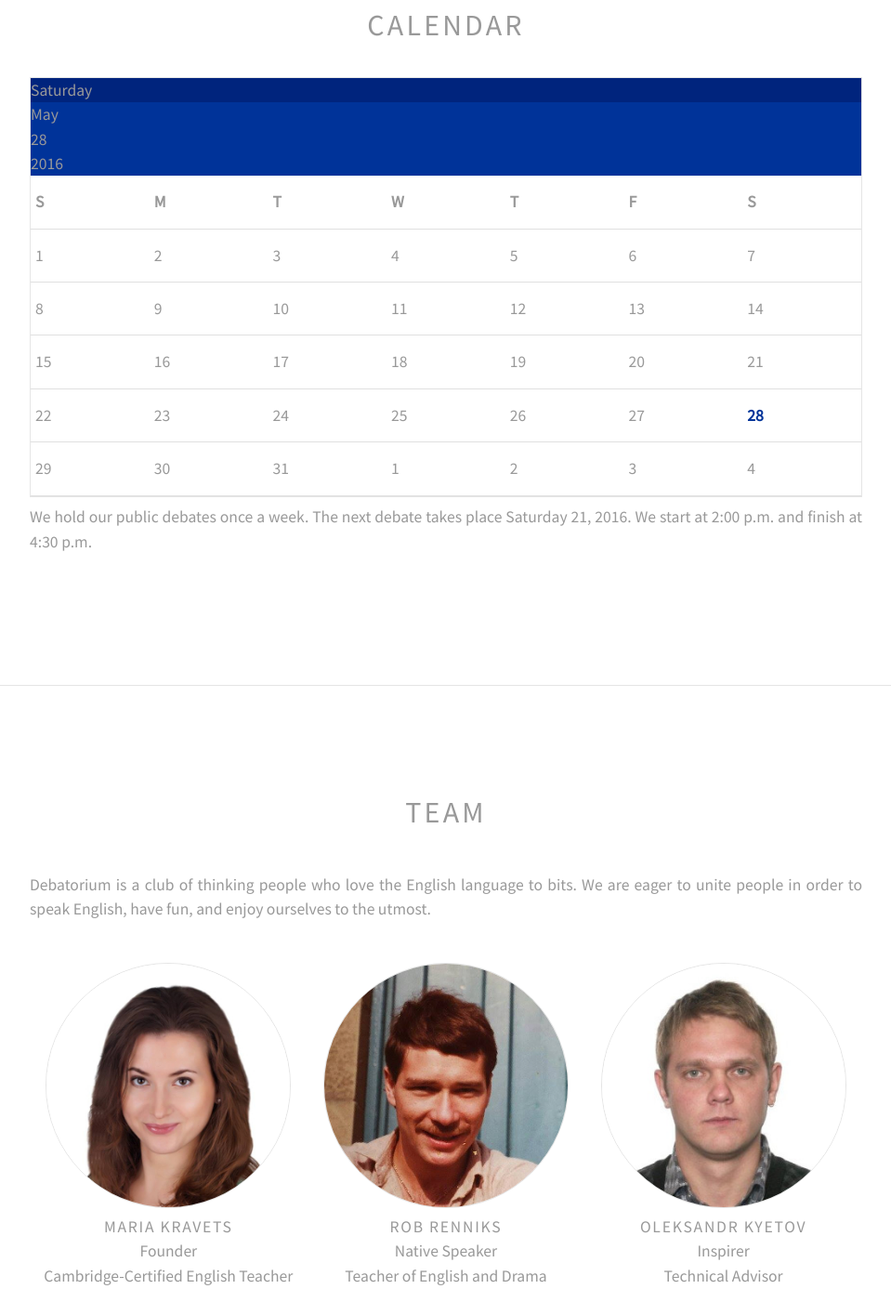
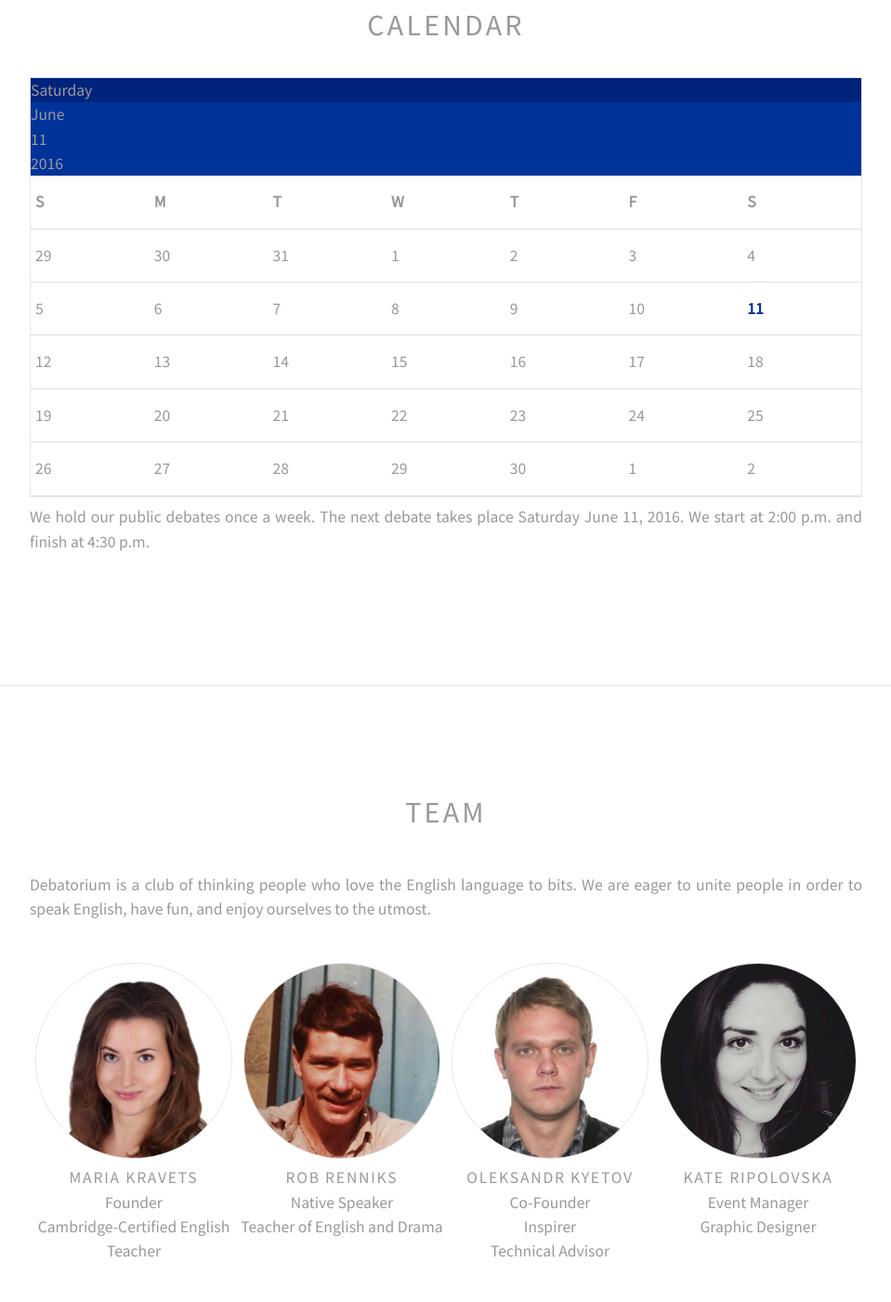
Before and after one commit to debatoriumclub/debatoriumclub.github.io, a plain HTML site: page index.html in a window 1280 px wide. Shown: the part 2512-3913 px from the top of the page at 93% size, without its empty margins (160-1119 px from the left). Drawn offline with nearby package versions, Linux system fonts and the light colour scheme; some packages are replaced by stand-ins of ours.

Commit message:
Adding Kate

```diff
--- a/css/debatorium.css
+++ b/css/debatorium.css
@@ -320,8 +320,8 @@ a:not(.navigation__item__icon) {
 		padding-left: 1em;
 	}
 	.team-member__photo__image {
-		width: 15em;
-		height: 15em
+		width: 12em;
+		height: 12em
 	}
 	.team-member__about {
 		padding-bottom: 0;
@@ -389,8 +389,8 @@ a:not(.navigation__item__icon) {
 		padding-left: 1em;
 	}
 	.team-member__photo__image {
-		width: 12em;
-		height: 12em
+		width: 10em;
+		height: 10em
 	}
 	.team-member__about {
 		padding-bottom: 0;
@@ -458,11 +458,11 @@ a:not(.navigation__item__icon) {
 		padding-left: 1em;
 	}
 	.team-member__photo__image {
-		width: 9em;
-		height: 9em
+		width: 12em;
+		height: 12em
 	}
 	.team-member__about {
-		padding-bottom: 0;
+		padding-bottom: 2em;
 	}
 }
 
--- a/index.html
+++ b/index.html
@@ -148,10 +148,10 @@
 											Saturday
 										</div>
 										<div class="picker__month-display">
-											<div>May</div>
+											<div>June</div>
 										</div>
 										<div class="picker__day-display">
-											<div>28</div>
+											<div>11</div>
 										</div>
 										<div class="picker__year-display">
 											<div>2016</div>
@@ -172,56 +172,56 @@
 											</thead>
 											<tbody>
 												<tr>
+													<td><div class="picker__day picker__day--outfocus">29</div></td>
+													<td><div class="picker__day picker__day--outfocus">30</div></td>
+													<td><div class="picker__day picker__day--outfocus">31</div></td>
 													<td><div class="picker__day picker__day--infocus">1</div></td>
 													<td><div class="picker__day picker__day--infocus">2</div></td>
 													<td><div class="picker__day picker__day--infocus">3</div></td>
 													<td><div class="picker__day picker__day--infocus">4</div></td>
+												</tr>
+												<tr>
 													<td><div class="picker__day picker__day--infocus">5</div></td>
 													<td><div class="picker__day picker__day--infocus">6</div></td>
 													<td><div class="picker__day picker__day--infocus">7</div></td>
-												</tr>
-												<tr>
 													<td><div class="picker__day picker__day--infocus">8</div></td>
 													<td><div class="picker__day picker__day--infocus">9</div></td>
 													<td><div class="picker__day picker__day--infocus">10</div></td>
-													<td><div class="picker__day picker__day--infocus">11</div></td>
+													<td><div class="picker__day picker__day--infocus calendar__picker__date--selected">11</div></td>
+												</tr>
+												<tr>
 													<td><div class="picker__day picker__day--infocus">12</div></td>
 													<td><div class="picker__day picker__day--infocus">13</div></td>
 													<td><div class="picker__day picker__day--infocus">14</div></td>
-												</tr>
-												<tr>
 													<td><div class="picker__day picker__day--infocus">15</div></td>
 													<td><div class="picker__day picker__day--infocus">16</div></td>
 													<td><div class="picker__day picker__day--infocus">17</div></td>
 													<td><div class="picker__day picker__day--infocus">18</div></td>
+												</tr>
+												<tr>
 													<td><div class="picker__day picker__day--infocus">19</div></td>
 													<td><div class="picker__day picker__day--infocus">20</div></td>
 													<td><div class="picker__day picker__day--infocus">21</div></td>
-												</tr>
-												<tr>
 													<td><div class="picker__day picker__day--infocus">22</div></td>
 													<td><div class="picker__day picker__day--infocus">23</div></td>
 													<td><div class="picker__day picker__day--infocus">24</div></td>
 													<td><div class="picker__day picker__day--infocus">25</div></td>
+												</tr>
+												<tr>
 													<td><div class="picker__day picker__day--infocus">26</div></td>
 													<td><div class="picker__day picker__day--infocus">27</div></td>
-													<td><div class="picker__day picker__day--infocus calendar__picker__date--selected">28</div></td>
-												</tr>
-												<tr>
+													<td><div class="picker__day picker__day--infocus">28</div></td>
 													<td><div class="picker__day picker__day--infocus">29</div></td>
 													<td><div class="picker__day picker__day--infocus">30</div></td>
-													<td><div class="picker__day picker__day--infocus">31</div></td>
 													<td><div class="picker__day picker__day--outfocus">1</div></td>
 													<td><div class="picker__day picker__day--outfocus">2</div></td>
-													<td><div class="picker__day picker__day--outfocus">3</div></td>
-													<td><div class="picker__day picker__day--outfocus">4</div></td>
 												</tr>
 											</tbody>
 										</table>
 									</div>
 								</div>
 							</div>
-							<div class="text-container col s12 m12 l12">We hold our public debates once a week. The next debate takes place Saturday 21, 2016. We start at 2:00 p.m. and finish at 4:30 p.m.</div>
+							<div class="text-container col s12 m12 l12">We hold our public debates once a week. The next debate takes place Saturday June 11, 2016. We start at 2:00 p.m. and finish at 4:30 p.m.</div>
 						</div>
 					</div>
 				</div>
@@ -236,7 +236,7 @@
 								Debatorium is a club of thinking people who love the English language to bits. We are eager to unite people in order to speak English, have fun, and enjoy ourselves to the utmost.
 							</div>
 							<div class="team-member__photo__container col s12 m12 l12">
-								<div class="col s12 m4 l4">
+								<div class="col s12 m6 l3">
 									<div><a class="team-member__photo__link"><img class="team-member__photo__image circle" src="images/MariaKravets.jpg"></a></div>
 									<div class="team-member__name">Maria Kravets</div>
 									<div class="team-member__about">
@@ -244,7 +244,7 @@
 										<div>Cambridge-Certified English Teacher</div>
 									</div>
 								</div>
-								<div class="col s12 m4 l4">
+								<div class="col s12 m6 l3">
 									<div><a class="team-member__photo__link"><img class="team-member__photo__image circle" src="images/RobRenniks.jpg"></a></div>
 									<div class="team-member__name">Rob Renniks</div>
 									<div class="team-member__about">
@@ -252,12 +252,21 @@
 										<div>Teacher of English and Drama</div>
 									</div>
 								</div>
-								<div class="col s12 m4 l4">
+								<div class="col s12 m6 l3">
 									<div><a class="team-member__photo__link"><img class="team-member__photo__image circle" src="images/OleksandrKyetov.jpg"></a></div>
 									<div class="team-member__name">Oleksandr Kyetov</div>
 									<div class="team-member__about">
+										<div>Co-Founder</div>
 										<div>Inspirer</div>
 										<div>Technical Advisor</div>
+									</div>
+								</div>
+								<div class="col s12 m6 l3">
+									<div><a class="team-member__photo__link"><img class="team-member__photo__image circle" src="images/KateRipolovska.jpg"></a></div>
+									<div class="team-member__name">Kate Ripolovska</div>
+									<div class="team-member__about">
+										<div>Event Manager</div>
+										<div>Graphic Designer</div>
 									</div>
 								</div>
 							</div>
```
Also changed, not shown: images/KateRipolovska.jpg (added).
